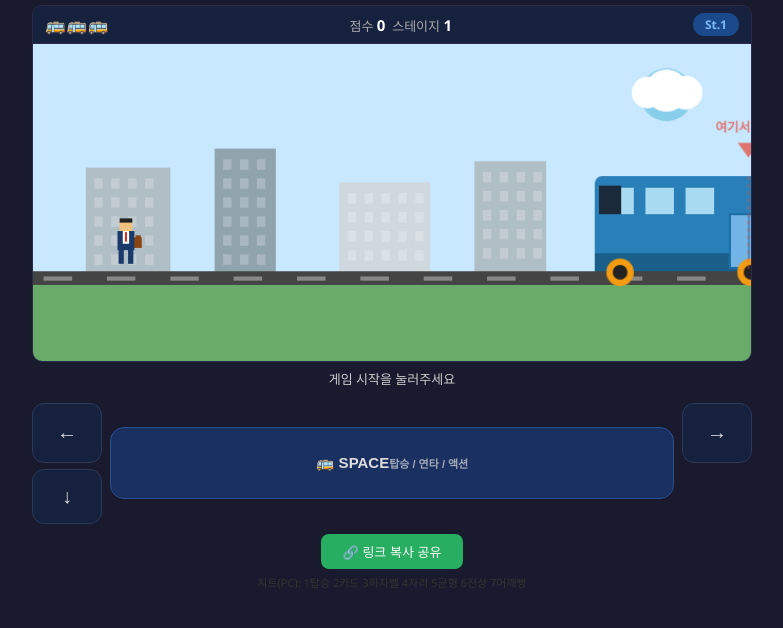
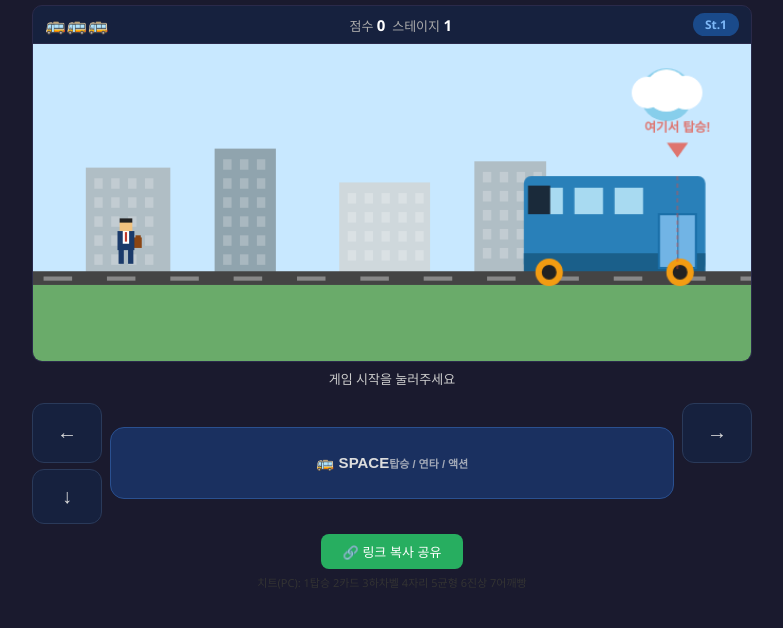
Before and after one commit to kje022-art/bus-game, a plain HTML site: page index.html in a window 1280 px wide. Both pictures are taken after a click on the button "게임 시작". Shown: the part 62-690 px from the top of the page, without its empty margins (248-1031 px from the left). Drawn offline with Linux system fonts and the light colour scheme.

Commit message:
Update index.html

```diff
--- a/index.html
+++ b/index.html
@@ -81,7 +81,7 @@ const CARD_Y=RDR_Y;
 // stage 6~: 기믹 추가, 각 기믹 난이도도 stage따라 증가
 function getStageConfig(stage) {
   // 버스 속도
-  const busSpeed = stage<=1?1.0 : stage<=2?1.3 : stage<=3?1.6 : stage<=4?2.0 : stage<=5?2.3 : 2.3; // St.6부터 St.5 속도 고정
+  const busSpeed = stage<=1?1.4 : stage<=2?1.6 : stage<=3?1.9 : stage<=4?2.1 : stage<=5?2.3 : 2.3;
 
   // 어떤 미니게임 나올지
   let miniPool = [];
@@ -115,11 +115,11 @@ function getStageConfig(stage) {
 }
 
 let S={};
-function newS(full){
-  if(full){S.score=0;S.lives=3;S.stage=1;} // stage 먼저 1로
-  const cfg=getStageConfig(S.stage); // 그 다음 stage 기준으로 config
+function newS(full, speedOverride){
+  if(full){S.score=0;S.lives=3;S.stage=1;}
+  const cfg=getStageConfig(S.stage);
   S.cfg=cfg;
-  S.busSpeed=cfg.busSpeed;
+  S.busSpeed = speedOverride !== undefined ? speedOverride : cfg.busSpeed;
   S.busX=W+20;S.jumpY=0;S.jumpVY=0;S.transT=0;
   S.miniQueue=[];S.miniIdx=0;
   S.flash=0;S.flashC='red';S.pulse=0;S.ap=0;
@@ -766,15 +766,13 @@ function loseLife(){
   S.lives--;updHUD();
   if(S.lives<=0){gameOver();return;}
   if(S.stage<=5){
-    // St.1~5 실패 → St.1부터 다시, 속도도 St.1
+    // St.1~5 실패 → St.1, 속도 St.1
     S.stage=1;
-    newS(false);
-    S.busSpeed=getStageConfig(1).busSpeed;
+    newS(false, getStageConfig(1).busSpeed);
   } else {
-    // St.6+ 실패 → St.5로, 속도는 St.5 고정
+    // St.6+ 실패 → St.5, 속도 St.5
     S.stage=5;
-    newS(false);
-    S.busSpeed=getStageConfig(5).busSpeed;
+    newS(false, getStageConfig(5).busSpeed);
   }
   S.state='boarding';updHUD();raf=requestAnimationFrame(loop);
 }
@@ -1040,9 +1038,8 @@ setupBtn('btn-right',onRight);
 setupBtn('btn-down',onDown);
 
 function startGame(){
-  S.score=0;S.lives=3;S.stage=1; // 완전히 여기서 리셋
-  S.busSpeed=getStageConfig(1).busSpeed; // St.1 속도 명시적으로 지정
-  newS(false); // false로 호출 (stage 건드리지 않게)
+  S.score=0;S.lives=3;S.stage=1;
+  newS(false, getStageConfig(1).busSpeed);
   updHUD();
   document.getElementById('sbtn').style.display='none';
   cancelAnimationFrame(raf);cancelAnimationFrame(goRaf);
```
